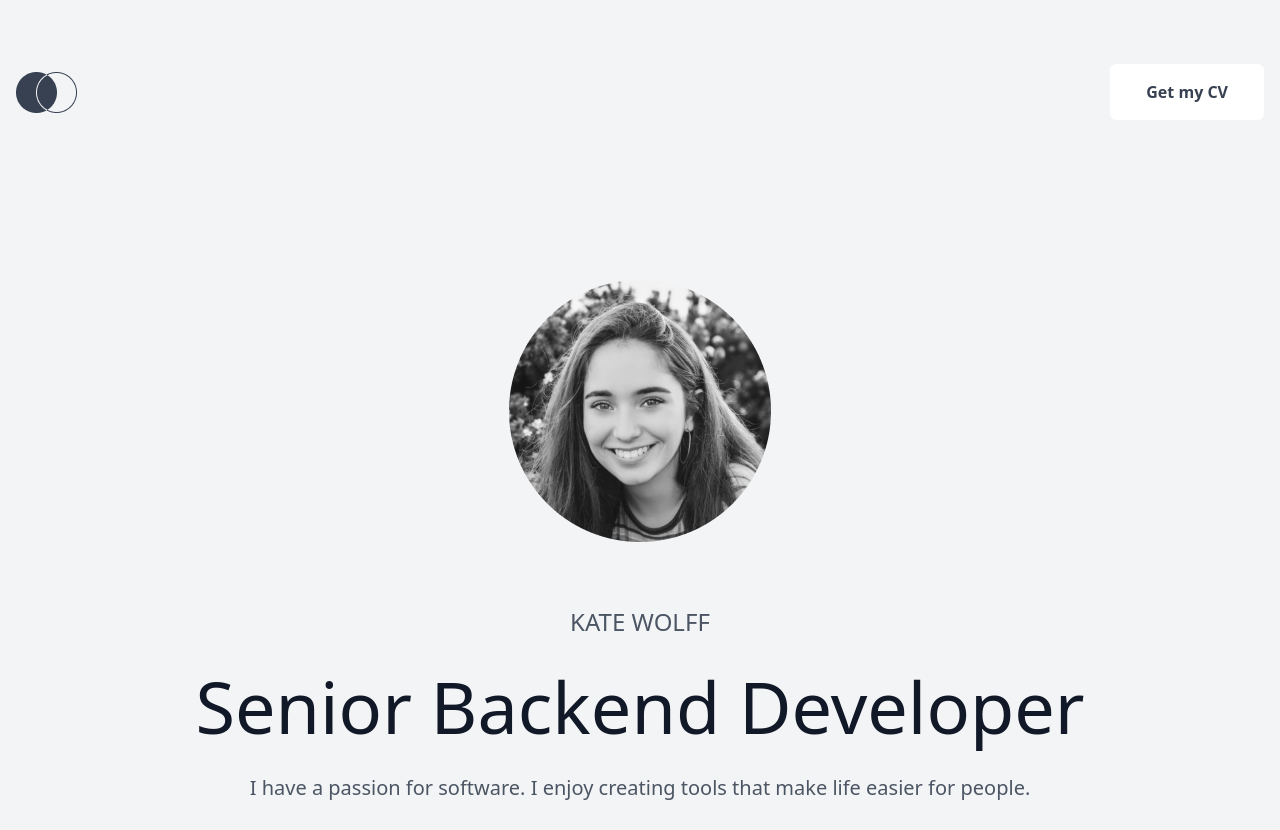
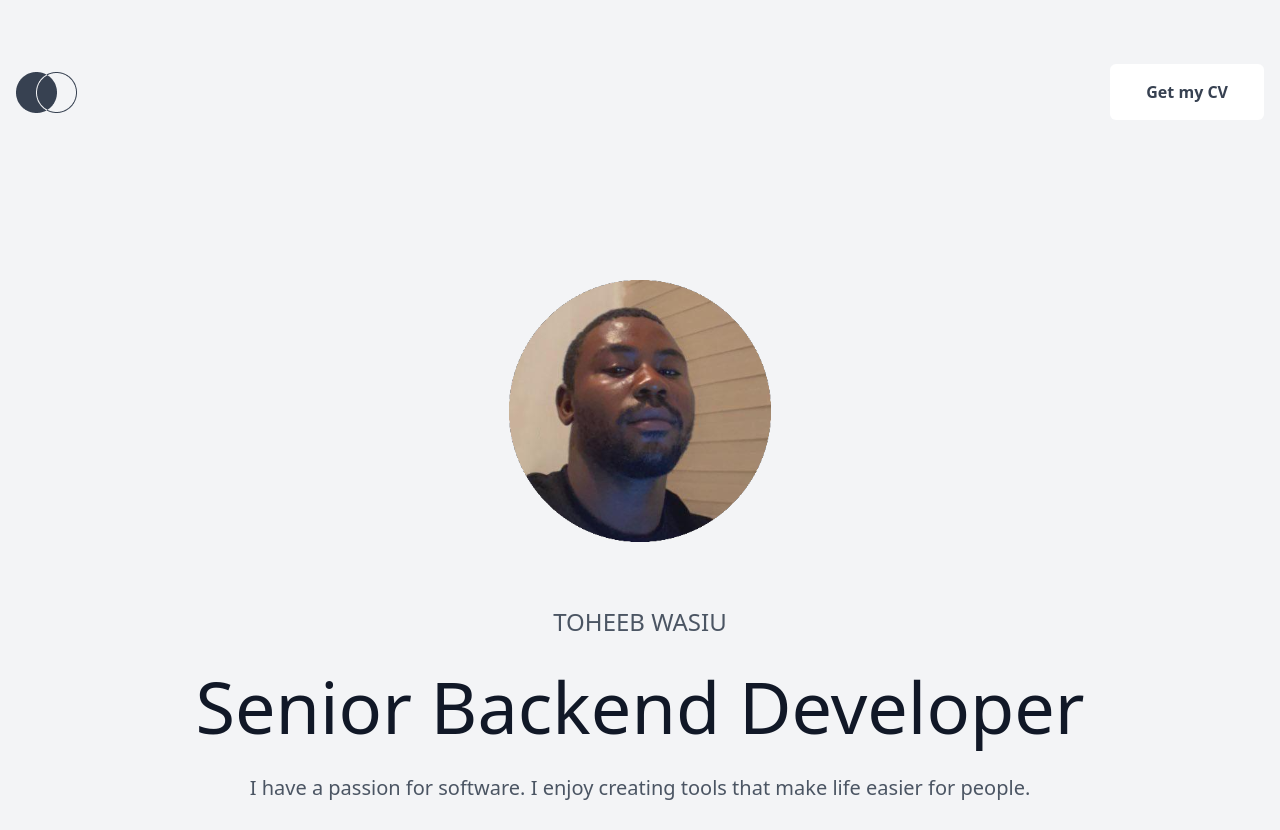
Before and after one commit to olakunlevpn/persona, a Flask app: page / in a window 1280 px wide. Shown: the top 830 px of the page. Run offline with Flask 3, Linux system fonts and the light colour scheme; some libraries are stand-ins or nearby versions.

Commit message:
first commit

```diff
--- a/templates/Components/hero.html
+++ b/templates/Components/hero.html
@@ -10,10 +10,10 @@
 
         <div class="text-center">
             <div class="flex justify-center mb-16">
-                <img src="{{ url_for('static', filename='images/home-img.png') }}" alt="Image">
+                <img src="{{ url_for('static', filename='images/me.png') }}" alt="Image">
             </div>
 
-            <h6 class="font-medium text-gray-600 text-lg md:text-2xl uppercase mb-8">Kate Wolff</h6>
+            <h6 class="font-medium text-gray-600 text-lg md:text-2xl uppercase mb-8">Toheeb Wasiu</h6>
 
             <h1 class="font-normal text-gray-900 text-4xl md:text-7xl leading-none mb-8">Senior Backend Developer</h1>
 
```
Also changed, not shown: README.md, Screenshot.png (added), static/images/me.png (added).
